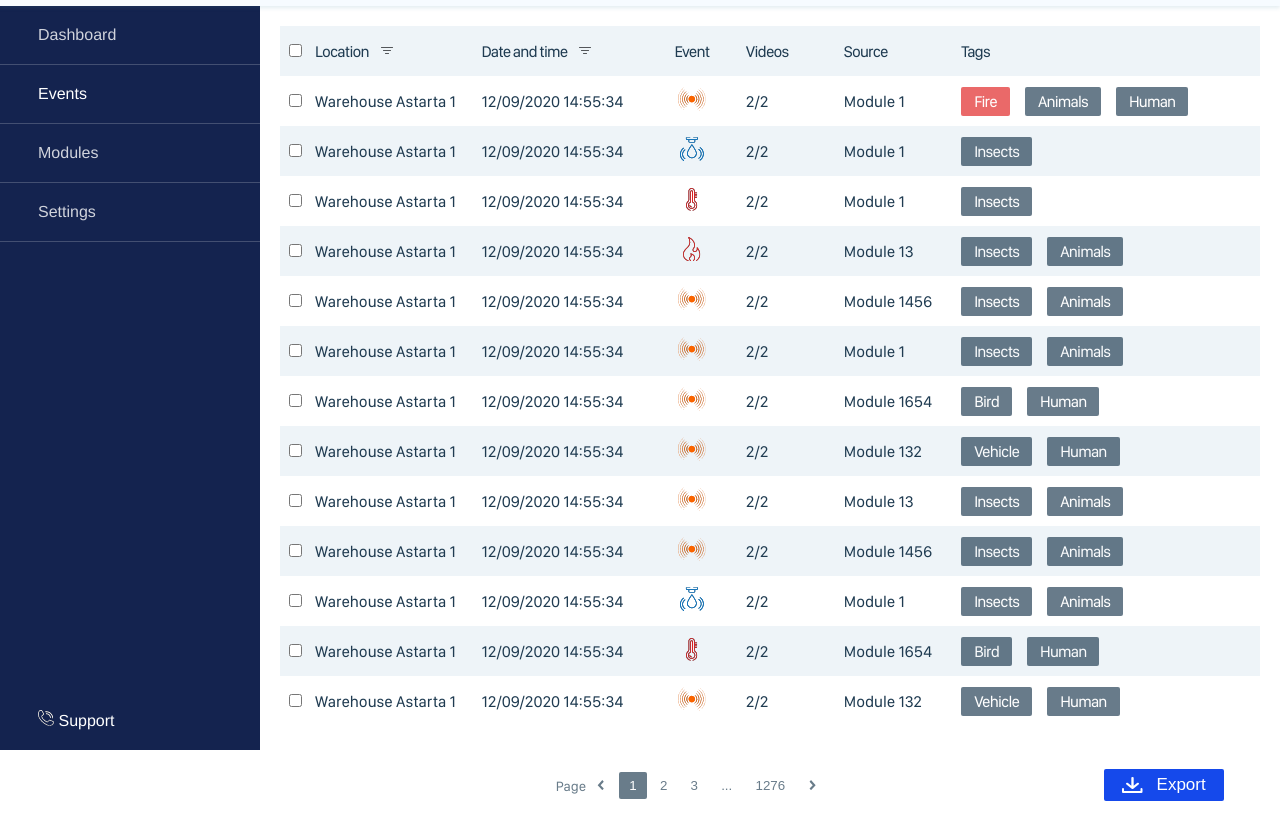
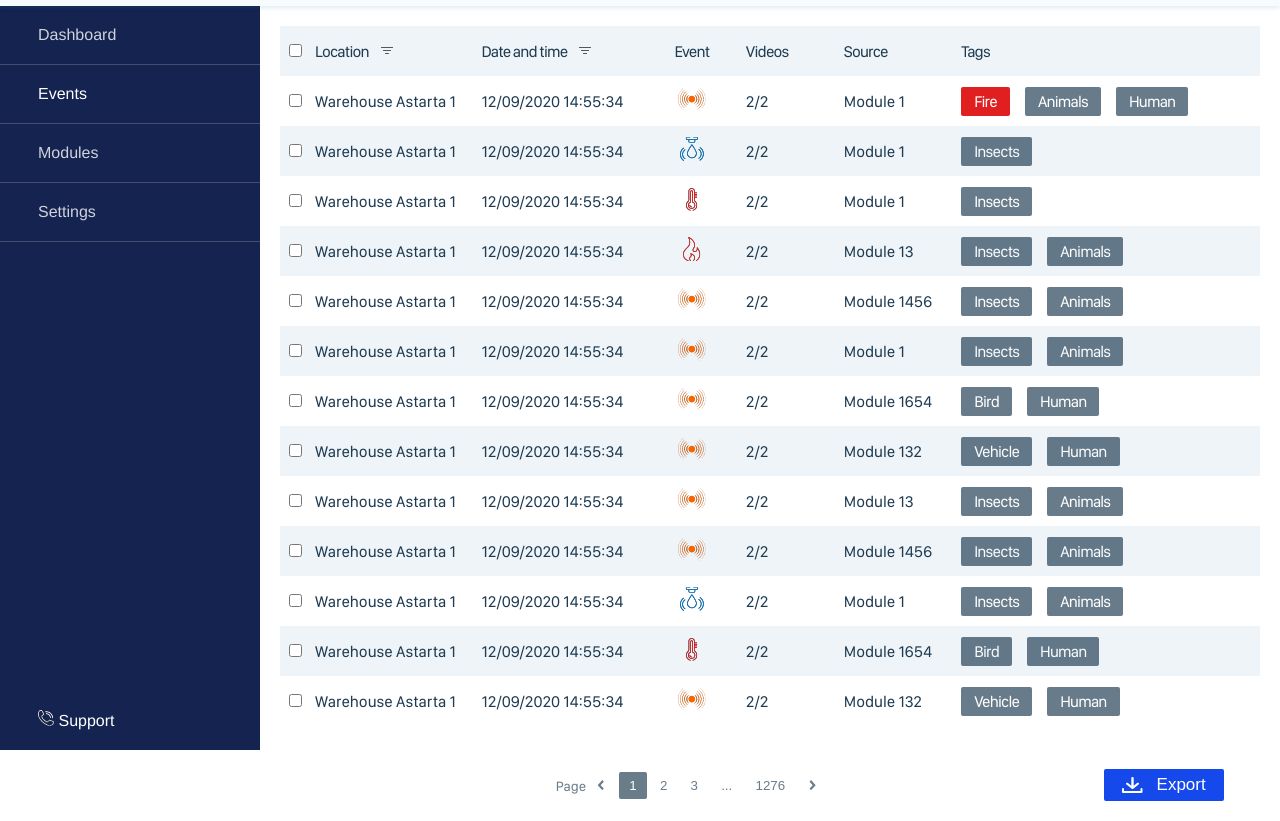
Before and after one commit to Andrii86/pest-radar, a plain HTML site: page index.html in a window 1280 px wide. Shown: the part 50-871 px from the top of the page. Drawn offline with Linux system fonts and the light colour scheme.

Commit message:
Changed the color of the tag with the class alarm

```diff
--- a/css/style.css
+++ b/css/style.css
@@ -93,7 +93,6 @@ main {
     margin: 0 15px 0 0;
     border-radius: 2px;
     background-color: #e02020;
-    opacity: 0.67;
     letter-spacing: -0.8px;
     color: #ffffff;
 }
```
